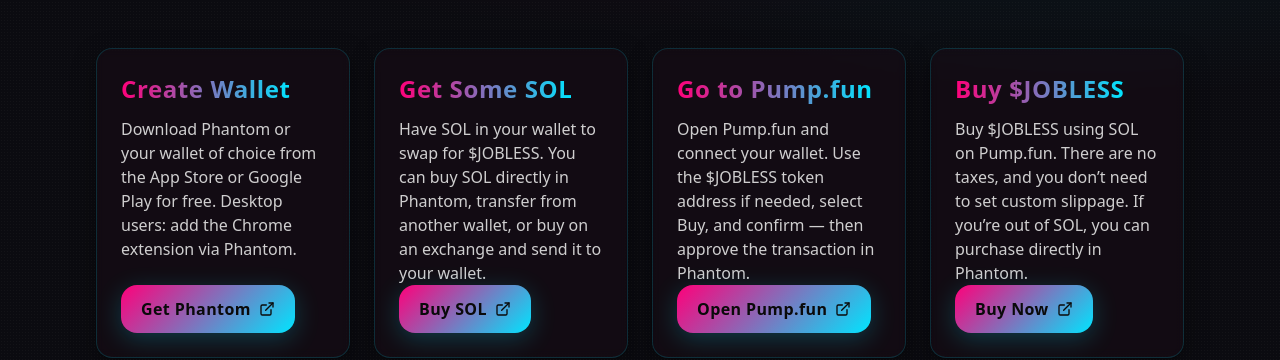
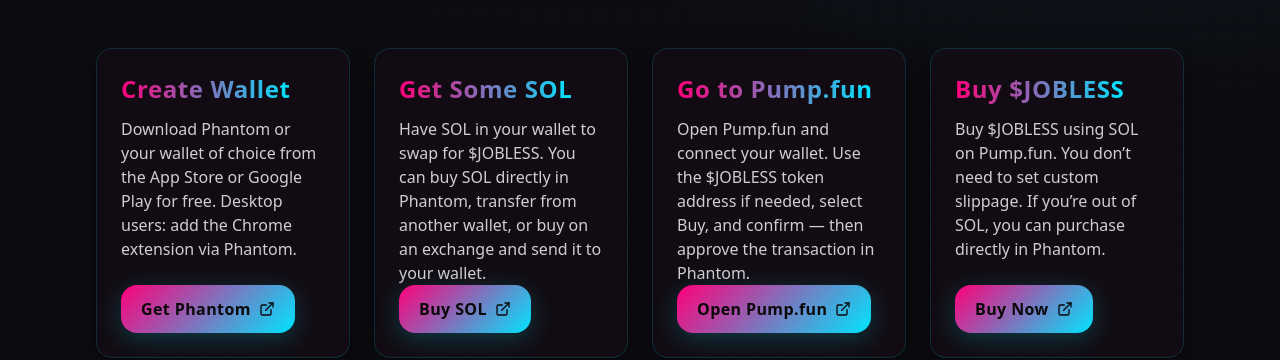
Before and after one commit to rsailstad/jobless, a Next.js app: page / in a window 1280 px wide. Shown: the part 968-1328 px from the top of the page. Built offline with nearby package versions, Linux system fonts and the light colour scheme.

Commit message:
content: remove 'no taxes' phrasing from HowToBuy step

```diff
--- a/components/HowToBuy.tsx
+++ b/components/HowToBuy.tsx
@@ -38,7 +38,7 @@
     {
       title: 'Buy $JOBLESS',
       body:
-        'Buy $JOBLESS using SOL on Pump.fun. There are no taxes, and you don’t need to set custom slippage. If you’re out of SOL, you can purchase directly in Phantom.',
+        'Buy $JOBLESS using SOL on Pump.fun. You don’t need to set custom slippage. If you’re out of SOL, you can purchase directly in Phantom.',
       cta: 'Buy Now',
       href: links.pumpfun,
     },
```
